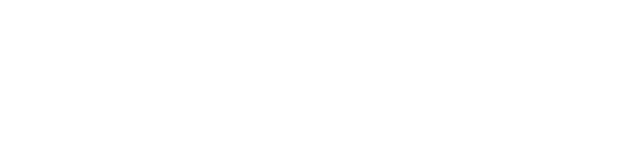
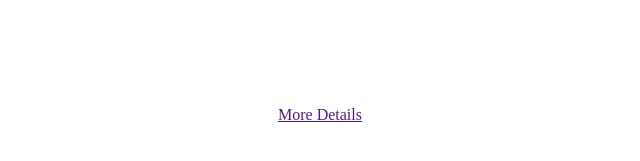
Before and after one commit to chocho77/task, an Angular app: page / in a window 1280 px wide. Shown: the part 461-622 px from the top of the page, without its empty margins (320-960 px from the left). Built offline with nearby package versions, Linux system fonts and the light colour scheme.

Commit message:
On branch master  Your branch is up to date with 'origin/master'.  Changes to be committed: 	modified:   src/app/app.component.css 	modified:   src/app/app.component.html

```diff
--- a/src/app/app.component.css
+++ b/src/app/app.component.css
@@ -1,4 +1,5 @@
-.form-area {
+.form-area,
+.preview-area {
     margin-top: 50px;
     text-align:center;
 }
--- a/src/app/app.component.html
+++ b/src/app/app.component.html
@@ -12,3 +12,13 @@
   <input type="checkbox" [(ngModel)]="addBackground"> Add Background
   <br><br>
 </div>
+
+<div class="preview-area">
+  <img [src]="imageURL" alt="">
+  <h1>{{postTitle}}</h1>
+  <p>{{postDetails}}</p>
+  <a [href]="postURL" target="_blank">More Details</a>
+
+
+
+</div>
```
